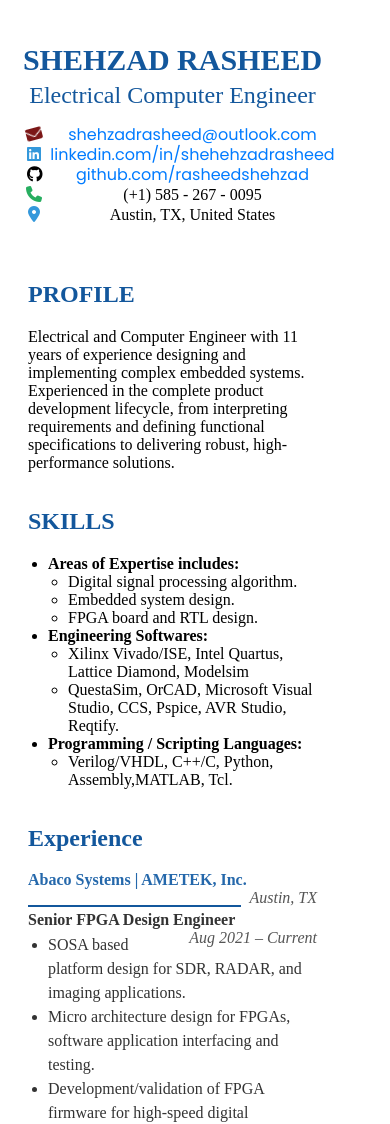
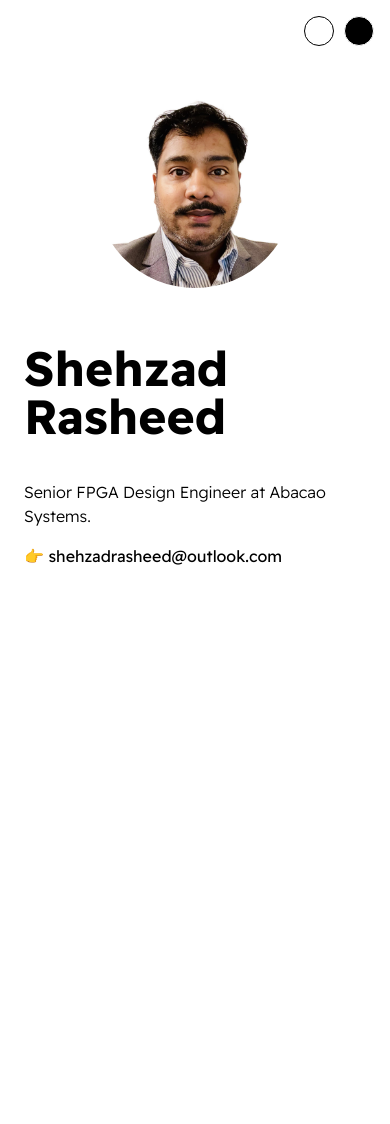
Before and after one commit to rasheedshehzad/resume, a plain HTML site: page index.html in a window 390 px wide. Shown: the top 1124 px of the page. After the commit the page ends 844 px from the top, so only its background shows below. Drawn offline with Linux system fonts and the light colour scheme.

Commit message:
adding new format

```diff
--- a/index.html
+++ b/index.html
@@ -1,396 +1,162 @@
+
 <!DOCTYPE html>
-<html lang="en">
+<html>
+    <head>
+        <meta charset="utf-8">
+        <meta http-equiv="X-UA-Compatible" content="IE=edge">
+        <title>Shehzad Rasheed</title>
+        <meta name="description" content="">
+        <meta name="viewport" content="width=device-width, initial-scale=1">
+        <link rel="stylesheet" href="./styles/main.css">
+        <link rel="stylesheet" href="./styles/theme-switcher.css">
+    </head>
+    <body>
+        <div id="container--main">
 
-<head>
-    <meta charset="UTF-8">
-    <meta name="viewport" content="width=device-width, initial-scale=1.0">
-    <title>Shehzad Rasheed - Resume</title>
-    <style>
+            <section id="wrapper--hero" class="section--page">
+                <img id="profile-pic" src="./assets/images/profile_pic.png">
 
-        h1, h2, h3 {
-            color: #13579c;
+                <div>
+                    <h1 id="user-name">Shehzad Rasheed</h1>
+                    <p id="bio">Senior FPGA Design Engineer at <a href="https://www.abaco.com/" target="_blank">Abacao Systems</a>.</p>
+                    <p id="email">👉 shehzadrasheed@outlook.com</p>
+                </div>
+            </section>
 
-        }
-        .section {
-            margin-bottom: 30px;
-        }
-        ul {
-            padding-left: 20px;
-        }
-        .contact {
-            font-size: 0.95em;
-            margin-bottom: 10px;
-        }
-        .job-title {
-            font-weight: bold;
-        }
-        .date {
-            float: right;
-            font-style: italic;
-        }
+            <!-- <section class="section--page">
 
-        /* Make all icons colorful */
-        .icon {
-        filter: hue-rotate(30deg) saturate(150%);
-        /* Optional: use multiple classes for varied colors */
-        }
-        .icon-red    { color: #7b1717; }
-        .icon-green  { color: #27ae60; }
-        .icon-yellow { color: #f1c40f; }
-        .icon-blue   { color: #3498db; }
+                <div id="socials--list">
+                    <a href="https://youtube.com/c/dennisivy" target="_blank">Youtube</a>
+                    <a href="https://twitter.com/dennisivy11" target="_blank">Twitter</a>
+                    <a href="https://www.linkedin.com/in/dennis-ivanov/" target="_blank">Linkedin</a>
+                    <a href="https://github.com/divanov11" target="_blank">Github</a>
+                    <a href="./assets/resume.pdf" target="_blank">Download Resume</a>
+                </div>
+            </section>
 
-        /* Style email addresses and links in blue */
-        a[href^="mailto:"],
-        a[href^="http"],
-        a.custom-link {
-        color: #007bff;
-        text-decoration: none;
-        }
-        a[href^="mailto:"]:hover,
-        a[href^="http"]:hover,
-        a.custom-link:hover {
-        text-decoration: underline;
-        }
+            <section class="section--page">
+                <h2>Skills & Qualifications</h2>
+                <ul id="qualifications--list">
+                    <li>✔️ 10 Years experience in fullstack development</li>
+                    <li>✔️ Tech educator & online instructor (Youtube & Udemy)</li>
+                    <li>✔️ Techincal writing & Blogging</li>
+                    <li>✔️ SEO & paid ad campaigns (Google Adwords)</li>
+                </ul>
+            </section>
 
-.section h2 {
-  color: #13579c;
- /* border-bottom: 2px solid #13579c;*/
-}
+            <section class="section--page">
+                <h2>Tech stack</h2>
 
-.job-line {
-  display: flex;
-  align-items: center; /* vertical align center */
-  border-bottom: 2px solid #13579c;
+                <div id="wrapper--techstack__items">
+                    <div class="card--techstack"><span>Python, JavaScript, NodeJS</span></div>
+                    <div class="card--techstack"><span>Django, Express, Flask, FastAPI</span></div>
+                    <div class="card--techstack"><span>React, Next JS</span></div>
+                    <div class="card--techstack"><span>Postgres, MongoDB, MySQL</span></div>
+                </div>
+            </section>
 
-}
+            <section id="work-history-wrapper" class="section--page">
+                <h2>Work History</h2>
 
-
-.job-title {
-  color: #333;        /* Accent blue for role */
-  font-weight: 550;
-}
-
-.date {
-    float: right;
-  color: #555;           /* Muted dark gray for dates */
-  margin-left: 8px;
-  font-style: italic;
-}
-
-.company {
-
-  color: #2568ab;        /* LinkedIn/brand blue for companies */
-  font-weight: 570;
-
-}
-
-.section ul {
-  margin-top: 4px;
-  margin-bottom: 16px;
-}
-.city {
-    float: right;
-  margin-left: 8px; /* pushes the city to the right */
-  color: #555;
-  font-style: italic;
-}
-
-
-.section ul li {
-  color: #333;
-  line-height: 1.5;
-}
-/* Overall section spacing */
-.section p {
-  margin-bottom: 4px;
-}
-    </style>
-</head>
-
-
-
-<body>
-
-  <head>
-    <meta charset="UTF-8">
-    <meta name="viewport" content="width=device-width, initial-scale=1.0">
-    <title>MY RESUME</title>
-    <link rel="stylesheet" href="style.css">
-    <script src="https://kit.fontawesome.com/825a513a15.js" crossorigin="anonymous"></script>
-</head>
-
-  <div class="column">
-  <div class="header">
-    <div class="subheader">
-      <h1>SHEHZAD RASHEED</h1>
-      <h2>Electrical Computer Engineer</h2>
-      <ul class="fa-ul">
-        <li>
-          <span class="fa-li">
-            <i class="fa-solid icon-red fa-envelope fa-shake"></i>
-          </span>
-          <a href="mailto:shehzadrasheed@outlook.com">shehzadrasheed@outlook.com</a>
-        </li>
-        <li>
-          <span class="fa-li">
-            <i class="fa-brands icon-blue fa-linkedin icon-linkedin fa-beat"></i>
-          </span>
-          <a href="https://www.linkedin.com/in/shehzad-rasheed-6614a18a/" target="_blank">linkedin.com/in/shehehzadrasheed</a>
-        </li>
-        <li>
-          <span class="fa-li">
-            <i class="fa-brands fa-github fa-beat"></i>
-          </span>
-          <a href="https://github.com/rasheedshehzad" target="_blank">github.com/rasheedshehzad</a>
-        </li>
-        <li>
-          <span class="fa-li">
-            <i class="fa-solid icon-green fa-phone fa-bounce"></i>
-          </span>
-          (+1) 585 - 267 - 0095
-        </li>
-        <li>
-          <span class="fa-li">
-            <i class="fa-solid icon-blue fa-location-dot fa-flip"></i>
-          </span>
-          Austin, TX, United States
-        </li>
-      </ul>
-    </div>
-  </div>
-
-        <div class="content">
-
-                <div class="profsec">
-                    <h2 class="profile">
-                        PROFILE
-                    </h2>
-                    <p>Electrical and Computer Engineer with 11 years of experience designing and implementing complex
-                        embedded systems. Experienced in the complete product development lifecycle, from interpreting
-                        requirements and defining functional specifications to delivering robust, high-performance solutions.
-                    </p>
-                </div>
-
-                <div class="skillsec">
-                    <h2 class="skills">
-                        SKILLS
-                    </h2>
-                    <ul class="listSkills">
-                        <li><strong>Areas of Expertise includes:</strong></li>
-                        <ul>
-                            <li>Digital signal processing algorithm.</li>
-                            <li>Embedded system design.</li>
-                            <li>FPGA board and RTL design.</li>
-                        </ul>
-                        <li><strong>Engineering Softwares:</strong></li>
-                        <ul>
-                            <li> Xilinx Vivado/ISE, Intel Quartus, Lattice Diamond, Modelsim</li>
-                            <li> QuestaSim, OrCAD, Microsoft Visual Studio, CCS, Pspice, AVR Studio, Reqtify.</li>
-                        </ul>
-                        <li><strong>Programming / Scripting Languages:</strong></li>
-                        <ul>
-                             <li>Verilog/VHDL, C++/C, Python, Assembly,MATLAB, Tcl.</li>
-                        </ul>
+                <div class="card--work-history">
+                    <strong>🚧 DEVELOPER ADVOCATE | APPWRITE.IO</strong>
+                    <p>9/2023 - present</p>
+                    <p><strong>[Current Challenge]</strong> Working to improve developer adoption and experience across all Appwrites SDKs through educational content on the Appwrite <a href="https://www.youtube.com/appwrite" target="_blank">Youtube channel</a>, <a href="https://appwrite.io/blog/author/dennis-ivy" target="_blank">articles</a>, & <a href="https://www.youtube.com/live/VJvawxeUhN4">community events</a></p>
+                    <strong>[Progress since 9/2023]</strong>
+                    <ul>
+                        <li>Videos +39 | Views +136.6k</li>
+                        <li>Live streams: 5</li>
+                        <li>Articles: 9</li>
+                        <li>Events attended: 4</li>
                     </ul>
                 </div>
 
-<div class="section">
-  <h2>Experience</h2>
-  <p>
-    <span class="company">Abaco Systems | AMETEK, Inc.</span>
-    <span class="city">Austin, TX</span><br>
-    <p class="job-line"></p>
-    <span class="job-title">Senior FPGA Design Engineer</span>
-    <span class="date">Aug 2021 – Current</span><br>
+                <div class="line-break"></div>
 
+                <div class="card--work-history">
+                    <strong>🚧 DEVELOPER ADVOCATE | AGORA.IO</strong>
+                    <p>11/2021 - 9/2023</p>
+                    <p>Worked on making Agora’s Web-Based SDK more accessible through video tutorials, articles, demo projects, and event-based training. Also building out React UI components & leading a team to re-design Agora’s documentation and API reference.</p>
+                    <ul>
+                        <li>Doubled Web SDK’s monthly usage minutes from 15 million to 30 million minutes within my first 4 months</li>
+                        <li>Produced educational video content which resulted in 300k+ views on youtube</li>
+                        <li>Produced SEO campaigns and content to gain market share for related keywords.</li>
+                    </ul>
+                </div>
 
+                <div class="line-break"></div>
 
-  <ul>
-        <li>SOSA based platform design for SDR, RADAR, and imaging applications.</li>
-        <li>Micro architecture design for FPGAs, software application interfacing and testing.</li>
-        <li> Development/validation of FPGA firmware for high‑speed digital interfaces.
-            <ul>
-            <li>Ultra‑high‑speed ADC/DAC integration with FPGAs.</li>
-            <li>Ethernet 1G/10G/40G/100G – JESD204C – Aurora.</li>
-            <li>High‑speed memory interfaces (DDR3/DDR4).</li>
-            </ul>
-        <li>FPGA pin plan, schematic review, bring‑up and board validation phase.</li>
-        <li>Customer support for Abaco products integration into their systems.</li>
-</ul>
+                <div class="card--work-history">
+                    <strong>🚧 INSTRUCTOR | YOUTUBE, UDEMY, TEACHABLE</strong>
+                    <p>11/2019 - Present</p>
+                    <p>Produced content showcasing new tech, tutorials & interviews with top developers.</p>
+                    <ul>
+                        <li>210k+ Youtube Subscribers</li>
+                        <li>30,000 course copies sold</li>
+                        <li>12+ Million views on Youtube</li>
+                        <li>Made regular contributions to Traversy Medias YouTube channel (1.9m Subscribers)</li>
+                        <li>Tutorial videos included projects such as social networks, E-commerce, real-time video, stripe & PayPal integrations, and more </li>
+                    </ul>
+                </div>
 
+                <div class="line-break"></div>
 
-   <p>
-    <span class="company">Alstom Signalling, Inc.</span>
-    <span class="city">Rochester, NY</span>
-    <p class="job-line"></p>
-    <span class="job-title">Hardware Architect - Team Lead </span>
-    <span class="date">Dec 2019 – Aug 2021</span><br>
+                <div class="card--work-history">
+                    <strong>🚧 SENIOR DEVELOPER | FOI LABS</strong>
+                    <p>10/2017 - 10/2019</p>
+                    <p>Designed and developed a laboratory management system. My system
+                        provided an interface for lab technicians and customers to view and
+                        track data from samples tested in the lab.</p>
+                    <ul>
+                        <li>Designed prototype & pitched original idea for new lab management system (LIMS)</li>
+                        <li>Built the entire code base and brought version 1.0 of the LIMS system to market as a solo developer</li>
+                        <li>Onboarded and trained customers (Webinars & Conferences)</li>
+                        <li>Managed a small team of developers in the expansion of the LIMS system</li>
+                    </ul>
+                </div>
 
+                <div class="line-break"></div>
 
+                <div class="card--work-history">
+                    <strong>🚧 DIGITAL MARKETER | UNIFIVE DIGITAL</strong>
+                    <p>2014 - 2017</p>
+                    <p>Started a digital agency building websites and marketing for
+                        local businesses.</p>
+                    <ul>
+                        <li>Organized SEO & SEM campaigns on a local and global scale.</li>
+                        <li>Saved a customer $110k a year by reducing Adwords CPC cost with optimization</li>
+                        <li>70 + websites built with my small team of developers and freelancers</li>
+                    </ul>
+                </div>
+            </section>
 
-  <ul>
-    <li>Development and validation activities for safety-critical onboard railroad systems.</li>
-    <li>Development and execution of the environmental/functional/EMC validation plans.</li>
-    <li>Execution of FPGA design (VHDL) and validation activities.</li>
-    <li>Produce and maintain the electronic design and validation documents.</li>
-    <li>Define the electronic hardware/FPGA requirements from the system level requirements (Reqtify).</li>
-    <li>Execution of change request cycle (CR) and creation of engineering change order (ECO). </li>
-    <li>Define serial test procedures and automated test benches; monitor and support the serial production.</li>
-  </ul>
+            <section class="section--page">
+                <h2>Projects & Accomplishments</h2>
 
-  <p>
+                <div class="card--project">
+                    <a href="project1.html"><span>🏆 </span>Built a Laboratory management system for forensics lab</a>
+                </div>
 
-  <p>
-    <span class="company">Re-Engineering with Research (RWR)</span>
-    <span class="city">Islamabad, Pak</span>
-    <p class="job-line"></p>
-    <span class="job-title">Technical Team Lead (Hardware/DSP) </span>
-    <span class="date">Jan 2018 – April 2019</span><br>
+                <div class="card--project">
+                    <a href="project1.html" ><span>🏆 </span>Documentation website - Lead team to re-build docs for agora.io</a>
+                </div>
 
-  <ul>
-     <li>Design and development of real-time digital communication receivers using FPGA/DSP/ADC.</li>
- <li>Development of hardware and programmable component requirement specifications.</li>
- <li>Design complex digital signal processing algorithms as per requirement specifications.</li>
- <li>Design microarchitectures, estimate the resource utilization and power budget.</li>
- <li>Support in the development of real-time embedded systems.</li>
- <li>Develop the automated test benches for the FPGA validation, perform system integration.</li>
-  </ul>
-  <p>
+                <div class="card--project">
+                    <a href="project1.html" ><span>🏆 </span>Ecommerce platform using paypal and stripe API for payment integration</a>
+                </div>
 
-    <p>
-    <span class="company">Re-Engineering with Research (RWR)</span>
-    <span class="city">Islamabad, Pak</span>
-    <p class="job-line"></p>
-    <span class="job-title">Design Engineer (Hardware/DSP) </span>
-    <span class="date">Sep 2014 – Jan 2018</span><br>
+                <div class="card--project">
+                    <a href="project1.html"><span>🏆 </span>Social Network - open source project</a>
+                </div>
 
+            </section>
+ -->
 
-
-  <ul>
-    <li>Digital signal processing-based algorithm development (MATLAB).</li>
-    <li>Development of FPGA and DSP firmware (Verilog/C++) and interfacing with RF components. </li>
-    <li>FPGA/DSP design testing using COTS hardware.</li>
-    <li>Schematic design, component selections, BOM generation, and pin planning for custom hardware (Cadence OrCAD). </li>
-    <li>FPGAs and ADCs based PCB bring-up and hardware testing using RF synthesizers, pulse generators, oscilloscopes, spectrum analyzer, and VNA.</li>
-    <li>Board to board link tests, synchronization, and calibration logic development.</li> </ul>
-  <p>
-</div>
-
-
-
-</body>
-
+        </div>
+        <div id="theme-switcher">
+            <div class="theme" id="theme-light" data-theme="light"></div>
+            <div class="theme" id="theme-dark" data-theme="dark"></div>
+        </div>
+    </body>
+    <script src="js/theme-switcher.js"></script>
 </html>
-
-<style>
-@import url('https://fonts.googleapis.com/css2?family=Poppins:ital,wght@0,100;0,200;0,300;0,400;0,500;0,600;0,700;0,800;0,900;1,100;1,200;1,300;1,400;1,500;1,600;1,700;1,800;1,900&family=Roboto:ital,wght@0,100;0,300;0,400;0,500;0,700;0,900;1,100;1,300;1,400;1,500;1,700;1,900&display=swap');    * {
-        box-sizing: border-box;
-    }
-
-    .container {
-        font-family:"Poppins", sans-serif;
-        background-color: #F5F5F5;
-        color:	#404040;
-        padding: 45px;
-        margin: 30px 390px 400px 450px;
-        border-radius: 25px;
-        line-height: 22px;
-        font-size: 15px;
-        text-align: justify;
-        box-shadow: 7px 7px 7px 7px gray;
-    }
-
-    a {
-        font-family:"Poppins", sans-serif;
-        color:	#404040;
-        text-decoration:none;
-    }
-
-    .header {
-        padding: 0 25px 0 25px;
-    }
-
-    .subheader {
-        float: right;
-    }
-
-    .subheader h1 {
-        font-size: 45px;
-        font-weight: 900;
-    }
-
-    .subheader h2 {
-        font-size: 30px;
-        font-weight: 500;
-    }
-
-    .fa-ul {
-        line-height: 30px;
-    }
-
-    .content {
-        display: flex;
-        padding-top: 25px;
-    }
-
-    .column {
-        flex: 1;
-        padding: 20px;
-        margin-right: 45px;
-    }
-
-    img {
-        border-radius: 10px;
-    }
-
-    @media only screen and (max-width: 1000px) {
-    .container {
-        font-size: 14px;
-        padding: 20px;
-        margin: 10px;
-    }
-
-    .header {
-        display: flex;
-        flex-direction: column;
-        align-items: center;
-        text-align: center;
-        padding: 0;
-    }
-
-    .subheader {
-        margin-top: 15px;
-        text-indent: 0;
-        padding-left: 0;
-
-    }
-
-    .subheader h1 {
-        font-size: 30px;
-        margin: 0;
-        text-indent: 0;
-    }
-
-    .subheader h2 {
-        font-size: 24px;
-        margin: 5px 0;
-        text-indent: 0;
-    }
-
-    .fa-ul {
-        line-height: 20px;
-    }
-
-    img {
-        width: 150px;
-        height: auto;
-        border-radius: 10px;
-    }
-
-    .content {
-        flex-direction: column;
-        padding-top: 20px;
-    }
-
-}
-</style>
--- /dev/null
+++ b/styles/main.css
@@ -0,0 +1,180 @@
+@import url('https://fonts.googleapis.com/css2?family=Readex+Pro:wght@300;400;500;600;700&display=swap');
+
+:root{
+    --mainTextColor-light:#000;
+    --secondaryTextColor-light:rgb(51 51 51);
+    --mainLinkColor-light:#0da2b8;
+    --mainBorderColor-light:rgb(218, 218, 218);
+    --mainBgColor-light:rgb(249, 250,251);
+}
+
+[data-theme="dark"]{
+    --mainTextColor:#fff;
+    --secondaryTextColor:#adb0b1;
+    --mainLinkColor:rgb(30, 190,214);
+    --mainBorderColor:#2b3031;
+    --mainBgColor:#131415;
+}
+
+
+
+*{
+    font-family: 'Readex Pro';
+    line-height: 1.5em;
+    box-sizing: border-box;
+    color: var(--mainTextColor);
+
+}
+
+body{
+    background-color: var(--mainBgColor);
+}
+
+p, span, li{
+    color: var(--secondaryTextColor);
+    font-size: 1em;
+}
+
+a{
+    text-decoration: none;
+    color: var(--mainLinkColor);
+    font-weight: 500;
+}
+
+li{
+    line-height: 1.9em;
+}
+
+#container--main{
+    max-width: 700px;
+    margin: 0 auto;
+    padding: 1em;
+}
+
+.section--page{
+    padding-top: 1em;
+    padding-bottom: 1em;
+}
+
+#wrapper--hero{
+    display: flex;
+    align-items: center;
+    gap: 4em;
+}
+
+#bio, a{
+    font-weight: 300;
+}
+
+#user-name{
+    font-size: 48px;
+    line-height: 1em;
+}
+
+#profile-pic{
+    width: 150px;
+    height: 150px;
+    object-fit: cover;
+    border-radius: 50%;
+}
+
+#email{
+    color: var(--mainTextColor);
+}
+
+#socials--list{
+    display: flex;
+    justify-content: space-between;
+    column-gap: 1em;
+    flex-wrap: wrap;
+}
+
+#socials--list a{
+    font-weight: 300;
+    color: var(--secondaryTextColor);
+    font-size: 0.9em;
+    transition: 0.3s;
+}
+
+#socials--list a:hover{
+    font-weight: 100;
+    color: var(--mainLinkColor);
+    font-size: 0.9em;
+}
+
+#qualifications--list{
+    list-style: none;
+}
+
+#wrapper--techstack__items{
+    display: flex;
+    flex-wrap: wrap;
+    gap: 1em;
+    font-size: 0.9em;
+}
+
+.card--techstack{
+    border: 1px solid var(--mainBorderColor);
+    border-radius: 5px;
+    padding: 0.5em 1em;
+    align-items: center;
+}
+
+.card--project{
+    padding-top: 1em;
+    padding-bottom: 1em;
+    border-top: 1px solid var(--mainBorderColor);
+}
+
+.card--project a{
+    color: var(--mainTextColor);
+
+    transition: 0.3s;
+}
+
+.card--project a:hover{
+    color: rgb(30, 190,214);
+
+}
+
+.card--work-history{
+    border-left: 1px solid var(--mainBorderColor);
+    margin-top: 3em;
+    margin-bottom: 3em;
+    padding-left: 2em;
+}
+
+.line-break{
+    background-color: var(--mainBorderColor);
+    height: 1px;
+}
+
+
+@media(max-width:600px){
+
+    .section--page{
+        padding-top: 1em;
+        padding-bottom: 1em;
+        margin-top: 3em;
+    }
+
+    #wrapper--hero{
+        display: flex;
+        align-items: center;
+        gap: 1em;
+    }
+
+    #profile-pic{
+        width: 200px;
+        height: 200px;
+    }
+
+    #wrapper--hero{
+        flex-direction: column;
+    }
+
+    .card--work-history{
+        border-left: none;
+        padding-left: 0;
+    }
+}
--- /dev/null
+++ b/styles/theme-switcher.css
@@ -0,0 +1,43 @@
+#theme-switcher{
+    position: fixed;
+    right:1em;
+    top: 1em;
+    display: flex;
+    gap: 10px;
+    cursor: pointer;
+}
+
+.theme{
+    height: 30px;
+    width: 30px;
+    border-radius: 50%;
+    transition: 0.3s;
+    border: 1px solid;
+}
+
+.theme:hover{
+    height: 33px;
+    width: 33px;
+}
+
+#theme-dark{
+    background-color: #000;
+    /* border-color: #fff; */
+}
+
+#theme-light{
+    background-color: #fff;
+    /* border-color: #000; */
+}
+
+#theme-1{
+    background-color: #999ECD;
+}
+
+#theme-2{
+    background-color: #73B5DE;
+}
+
+#theme-3{
+    background-color: #AD7EAD;
+}
```
Also changed, not shown: js/theme-switcher.js (added, +20 -0 lines), assets/images/profile_pic.png (added), 5 other files.
